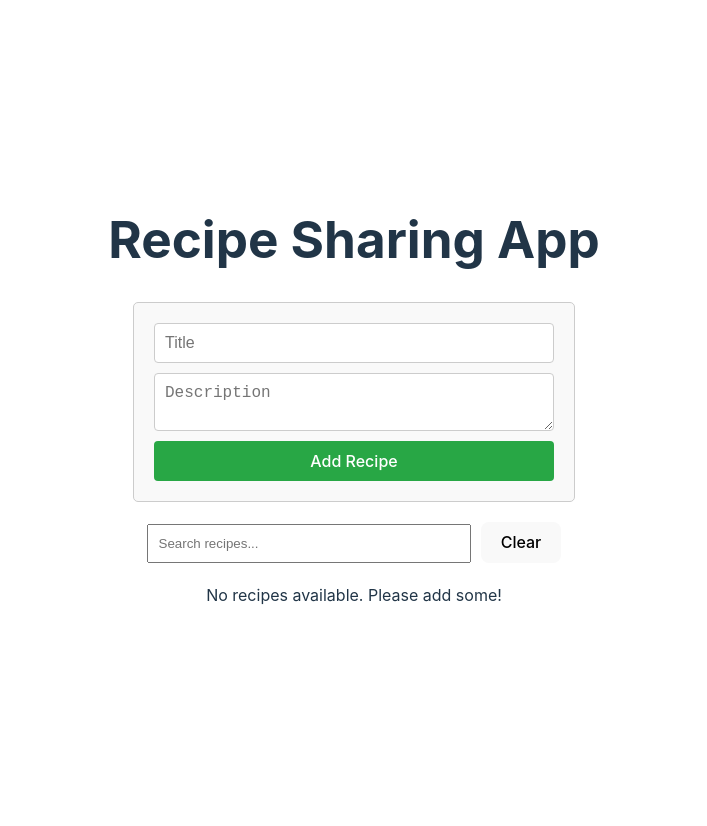
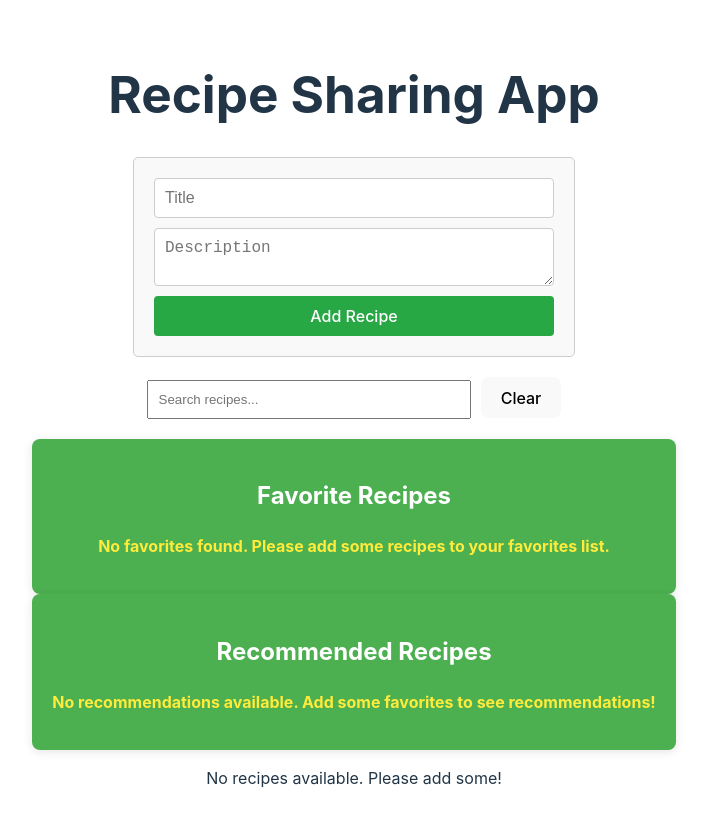
Before and after one commit to Tsi2216/alx-fe-reactjs, a React (Vite) app in the folder recipe-sharing-app/: page / in a window 1280 px wide. Shown: the top 826 px of the page, without its empty margins (286-993 px from the left). Before the commit the page ends 800 px from the top, so only its background shows below. Built offline with nearby package versions, Linux system fonts and the light colour scheme.

Commit message:
added recipe-sharing-app/src/components/FavoritesList.jsx and  recipe-sharing-app/src/components/RecommendationsList.jsx

```diff
--- a/recipe-sharing-app/src/App.jsx
+++ b/recipe-sharing-app/src/App.jsx
@@ -5,6 +5,8 @@ import AddRecipeForm from './components/AddRecipeForm';
 import RecipeDetails from './components/RecipeDetails';
 import EditRecipeForm from './components/EditRecipeForm';
 import SearchBar from './components/SearchBar';
+import FavoritesList from './components/FavoritesList'; // Import the FavoritesList component
+import RecommendationsList from './components/RecommendationsList'; // Import the RecommendationsList component
 import './App.css';
 
 function App() {
@@ -16,6 +18,11 @@ function App() {
         <h1>Recipe Sharing App</h1>
         <AddRecipeForm addRecipe={addRecipe} />
         <SearchBar /> {/* Add the SearchBar here */}
+
+        {/* Integrate Favorites and Recommendations into the UI */}
+        <FavoritesList /> {/* Display the user's favorite recipes */}
+        <RecommendationsList /> {/* Display personalized recommendations */}
+
         <Routes>
           <Route path="/recipe/:id" element={<RecipeDetails />} />
           <Route path="/edit/:id" element={<EditRecipeForm />} />
--- /dev/null
+++ b/recipe-sharing-app/src/components/FavoritesList.jsx
@@ -0,0 +1,65 @@
+import React, { useMemo } from 'react';
+import { useRecipeStore } from './recipeStore';
+
+const FavoritesList = () => {
+  const favoritesIds = useRecipeStore(state => state.favorites);
+  const recipes = useRecipeStore(state => state.recipes);
+
+  const favorites = useMemo(() => {
+    return favoritesIds.map(id => recipes.find(recipe => recipe.id === id)).filter(Boolean);
+  }, [favoritesIds, recipes]);
+
+  return (
+    <div style={favoritesListStyle}>
+      <h2 style={headerStyle}>Favorite Recipes</h2>
+      {favorites.length === 0 ? (
+        <p style={noFavoritesStyle}>No favorites found. Please add some recipes to your favorites list.</p>
+      ) : (
+        favorites.map(recipe => (
+          <div key={recipe.id} style={recipeItemStyle}>
+            <h3 style={recipeTitleStyle}>{recipe.title}</h3>
+            <p style={recipeDescriptionStyle}>{recipe.description}</p>
+          </div>
+        ))
+      )}
+    </div>
+  );
+};
+
+// Inline styles
+const favoritesListStyle = {
+  padding: '20px',
+  backgroundColor: '#4CAF50', // Green background for visibility
+  borderRadius: '8px',
+  boxShadow: '0 2px 10px rgba(0, 0, 0, 0.1)',
+};
+
+const headerStyle = {
+  color: '#FFFFFF', // White color for the header
+  fontWeight: 'bold', // Make the header bold
+};
+
+const noFavoritesStyle = {
+  color: '#FFEB3B', // Bright yellow for the no favorites message
+  fontWeight: 'bold', // Make the text bold
+};
+
+const recipeItemStyle = {
+  backgroundColor: '#FFFFFF', // White background for recipe items
+  padding: '15px',
+  borderRadius: '5px',
+  marginBottom: '10px',
+  transition: 'transform 0.2s, box-shadow 0.2s',
+};
+
+const recipeTitleStyle = {
+  fontSize: '1.5em',
+  color: '#FF5733', // Bold color for the title
+  fontWeight: 'bold', // Make the title bold
+};
+
+const recipeDescriptionStyle = {
+  color: '#555', // Dark gray for the description
+};
+
+export default FavoritesList;
--- /dev/null
+++ b/recipe-sharing-app/src/components/RecommendationsList.jsx
@@ -0,0 +1,70 @@
+import { useEffect } from 'react';
+import { useRecipeStore } from './recipeStore';
+
+const RecommendationsList = () => {
+  // Get the recommendations from the store
+  const recommendations = useRecipeStore(state => state.recommendations);
+  const generateRecommendations = useRecipeStore(state => state.generateRecommendations);
+  const favorites = useRecipeStore(state => state.favorites);
+
+  // Generate recommendations whenever favorites change
+  useEffect(() => {
+    if (favorites.length > 0) {
+      generateRecommendations();
+    }
+  }, [favorites, generateRecommendations]);
+
+  return (
+    <div style={recommendationsListStyle}>
+      <h2 style={headerStyle}>Recommended Recipes</h2>
+      {recommendations.length === 0 ? (
+        <p style={noRecommendationsStyle}>No recommendations available. Add some favorites to see recommendations!</p>
+      ) : (
+        recommendations.map(recipe => (
+          <div key={recipe.id} style={recipeItemStyle}>
+            <h3 style={recipeTitleStyle}>{recipe.title}</h3>
+            <p style={recipeDescriptionStyle}>{recipe.description}</p>
+          </div>
+        ))
+      )}
+    </div>
+  );
+};
+
+// Styles for the component
+const recommendationsListStyle = {
+  padding: '20px',
+  backgroundColor: '#4CAF50', // Bright green background for visibility
+  borderRadius: '8px',
+  boxShadow: '0 2px 10px rgba(0, 0, 0, 0.1)',
+};
+
+const headerStyle = {
+  color: '#FFFFFF', // White color for the header
+  fontWeight: 'bold', // Make the header bold
+};
+
+const noRecommendationsStyle = {
+  color: '#FFEB3B', // Bright yellow for the no recommendations message
+  fontWeight: 'bold', // Make the text bold
+};
+
+const recipeItemStyle = {
+  backgroundColor: '#FFFFFF', // White background for recipe items
+  padding: '15px',
+  borderRadius: '5px',
+  marginBottom: '10px',
+  transition: 'transform 0.2s, box-shadow 0.2s',
+};
+
+const recipeTitleStyle = {
+  fontSize: '1.5em',
+  color: '#FF5733', // Bold orange color for the title
+  fontWeight: 'bold', // Make the title bold
+};
+
+const recipeDescriptionStyle = {
+  color: '#555', // Dark gray for the description
+};
+
+export default RecommendationsList;
--- a/recipe-sharing-app/src/components/recipeStore.js
+++ b/recipe-sharing-app/src/components/recipeStore.js
@@ -1,10 +1,13 @@
-import { create } from 'zustand';
+import { create } from 'zustand'; // Use named import
 
 const useRecipeStore = create(set => ({
   recipes: [],
+  favorites: [],
+  recommendations: [],
   searchTerm: '',
   filteredRecipes: [],
 
+  // Recipe management actions
   addRecipe: (newRecipe) => set(state => ({ recipes: [...state.recipes, newRecipe] })),
 
   deleteRecipe: (recipeId) => set(state => ({
@@ -17,6 +20,7 @@ const useRecipeStore = create(set => ({
     )
   })),
 
+  // Search functionality
   setSearchTerm: (term) => set(state => {
     const filteredRecipes = state.recipes.filter(recipe =>
       recipe.title.toLowerCase().includes(term.toLowerCase())
@@ -24,12 +28,27 @@ const useRecipeStore = create(set => ({
     return { searchTerm: term, filteredRecipes };
   }),
 
-  // This function can be called to filter recipes based on the current search term
   filterRecipes: () => set(state => ({
     filteredRecipes: state.recipes.filter(recipe =>
       recipe.title.toLowerCase().includes(state.searchTerm.toLowerCase())
     )
   })),
+
+  // Favorites functionality
+  addFavorite: (recipeId) => set(state => ({ favorites: [...state.favorites, recipeId] })),
+
+  removeFavorite: (recipeId) => set(state => ({
+    favorites: state.favorites.filter(id => id !== recipeId)
+  })),
+
+  // Recommendations functionality
+  generateRecommendations: () => set(state => {
+    // Mock implementation based on favorites
+    const recommended = state.recipes.filter(recipe =>
+      state.favorites.includes(recipe.id) && Math.random() > 0.5
+    );
+    return { recommendations: recommended };
+  }),
 }));
 
 export { useRecipeStore };
```
